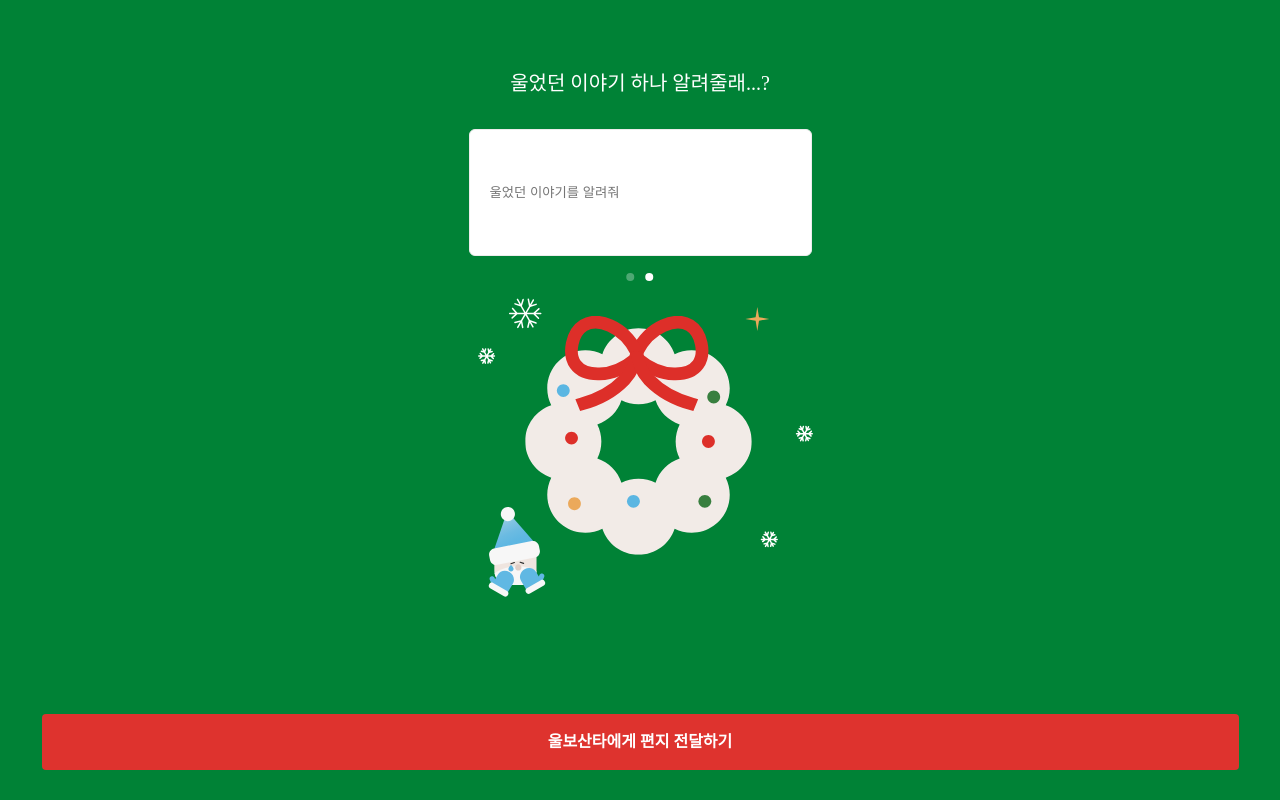
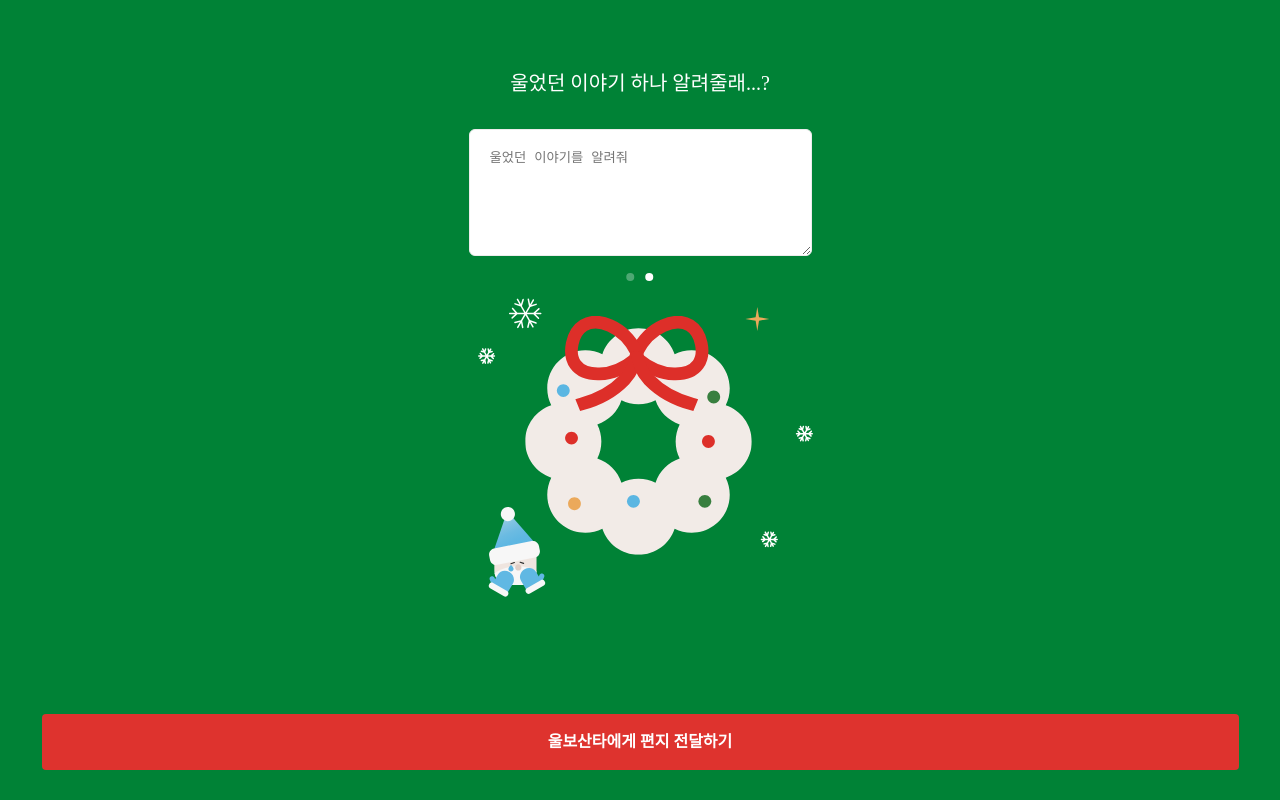
Before and after one commit to 33rd-SOPKATHON-TEAM5/Client, a React (Vite) app: page /onboarding/content in a window 1280 px wide. Built offline with nearby package versions, Linux system fonts and the light colour scheme.

Commit message:
feat: nickname state

```diff
--- a/src/components/Button/Button.style.js
+++ b/src/components/Button/Button.style.js
@@ -12,4 +12,7 @@ export const Wrapper = styled.button`
   font-size: 1.6rem;
   font-style: normal;
   font-weight: 700;
+  &:disabled {
+    background-color: #a1a1a1;
+  }
 `;
--- a/src/components/Input/Input.style.js
+++ b/src/components/Input/Input.style.js
@@ -1,14 +1,26 @@
 import styled from "styled-components";
 
-export const Wrapper = styled.input`
+export const Wrapper = styled.textarea`
   display: flex;
 
   border-radius: 0.6rem;
   border: 1px solid #ececec;
   width: 34.3rem;
-  padding: 0 2rem;
+  padding: 1.7rem 2rem;
   input:focus {
     outline: none;
   }
   ${({ customStyle }) => customStyle}
 `;
+
+export const Error = styled.p`
+  display: flex;
+  font-family: Pretendard;
+  font-size: 12px;
+  font-style: normal;
+  font-weight: 700;
+  line-height: normal;
+  color: #5bb6e2;
+  margin-top: 0.8rem;
+  width: 100%;
+`;
--- a/src/components/Input/index.jsx
+++ b/src/components/Input/index.jsx
@@ -9,8 +9,10 @@ function Input({
   customStyle,
   maxLength,
   onChange,
+  errorMessage,
 }) {
   return (
+    <>
       <S.Wrapper
         value={value}
         placeholder={placeholder}
@@ -19,6 +21,8 @@ function Input({
         customStyle={customStyle}
         maxLength={maxLength}
       />
+      {errorMessage && <S.Error>글자수를 초과 했어!</S.Error>}
+    </>
   );
 }
 
--- a/src/pages/Onboarding/NickName/index.jsx
+++ b/src/pages/Onboarding/NickName/index.jsx
@@ -4,12 +4,20 @@ import Input from "../../../components/Input";
 import * as S from "./NickName.style";
 import { PreSentImg } from "../../../assets/Images/Index";
 import ProgressBar from "../../../components/ProgressBar";
+import { useState } from "react";
 
 function NickName() {
+  const [nickname, setNickname] = useState();
   const navigate = useNavigate();
   const handleButton = () => {
     navigate("/onboarding/content");
   };
+  const onChangeInput = (e) => {
+    const input = e.target.value;
+
+    setNickname(input);
+  };
+  // const isInputEmpty = !(nickname === "");
   return (
     <S.Wrapper>
       <S.Title>선물 받을 별명 알려줘!</S.Title>
@@ -17,6 +25,8 @@ function NickName() {
         maxLength={5}
         placeholder={"별명 입력해줘"}
         customStyle="height: 5.1rem"
+        onChange={onChangeInput}
+        value={nickname}
       />
       <ProgressBar pageNum={1} />
       <S.Img src={PreSentImg} />
--- a/src/pages/Onboarding/SadContent/index.jsx
+++ b/src/pages/Onboarding/SadContent/index.jsx
@@ -11,6 +11,7 @@ import ProgressBar from "../../../components/ProgressBar";
 function SadContent() {
   // const [userRecoilId, setUserRecoilId] = useRecoilState(userIdState);
   const [content, setContent] = useState("");
+  const [error, setError] = useState(false);
 
   // const handleButton = () => {
   //   const formData = [];
@@ -26,7 +27,7 @@ function SadContent() {
     if (input.length <= 100) {
       console.log("");
     } else {
-      console.log("100자이하");
+      setError(true);
     }
     setContent(input);
   };
@@ -39,6 +40,7 @@ function SadContent() {
         onChange={onChangeInput}
         value={content}
         placeholder="울었던 이야기를 알려줘"
+        errorMessage={error}
       />
       <ProgressBar pageNum={2} />
       <S.Img src={LeaseImg} />
```
Lines whose indentation alone changed are shown as unchanged.
